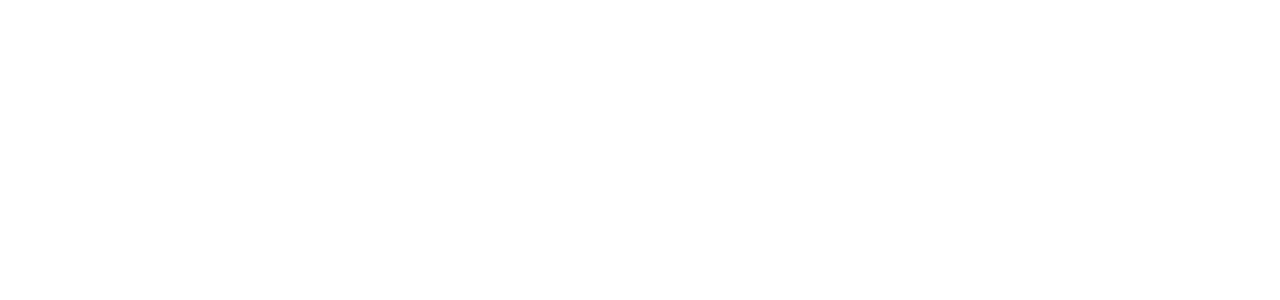
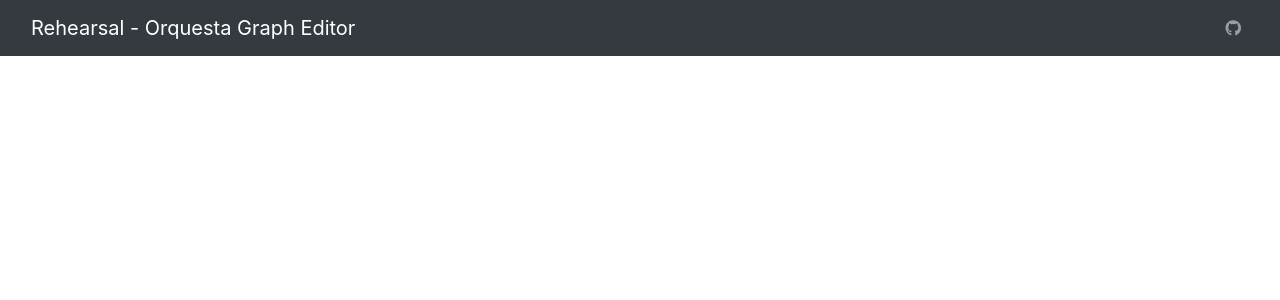
Before and after one commit to trstruth/rehearsal, a Flask app: page / in a window 1280 px wide. Before the commit the part shown is empty. Shown: the top 300 px of the page. Run offline with Flask 2, Linux system fonts and the light colour scheme; some libraries are stand-ins or nearby versions.

Commit message:
Add navbar to the editor

```diff
--- a/image/web/templates/Editor.html
+++ b/image/web/templates/Editor.html
@@ -6,9 +6,27 @@
       Orquesta Graph Editor
     </title>
     <link rel="stylesheet" href="{{ url_for('node_modules.static', filename='bootstrap/dist/css/bootstrap.min.css') }}"/>
+    <link rel="stylesheet" href="https://use.fontawesome.com/releases/v5.5.0/css/brands.css" integrity="sha384-QT2Z8ljl3UupqMtQNmPyhSPO/d5qbrzWmFxJqmY7tqoTuT2YrQLEqzvVOP2cT5XW" crossorigin="anonymous">
+    <link rel="stylesheet" href="https://use.fontawesome.com/releases/v5.5.0/css/fontawesome.css" integrity="sha384-u5J7JghGz0qUrmEsWzBQkfvc8nK3fUT7DCaQzNQ+q4oEXhGSx+P2OqjWsfIRB8QT" crossorigin="anonymous">
   </head>
 
   <body>
+    <nav class="navbar navbar-expand-lg navbar-dark bg-dark sticky-top">
+      <div class="container-fluid">
+        <a class="navbar-brand" href="/">Rehearsal - Orquesta Graph Editor</a>
+
+        <div class="collapse navbar-collapse justify-content-end">
+          <ul class="navbar-nav">
+            <li class="nav-item">
+              <a class="nav-link" href="https://github.com/trstruth/rehearsal" target="_blank">
+                <i class="fab fa-github"></i>
+              </a>
+            </li>
+          </ul>
+        </div>
+
+      </div>
+    </nav>
     <div id="container"></div>
     <script src={{ url_for('static', filename='Editor.bundle.js') }}></script>
   </body>
```
Lines whose indentation alone changed are shown as unchanged.
